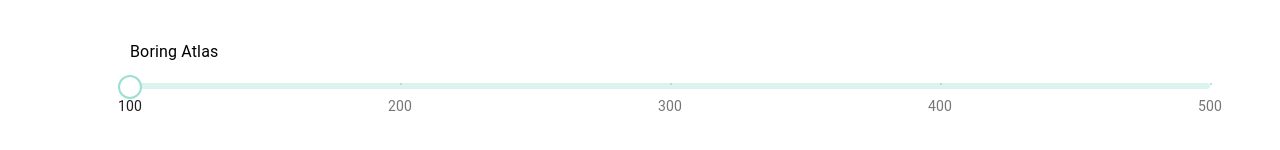
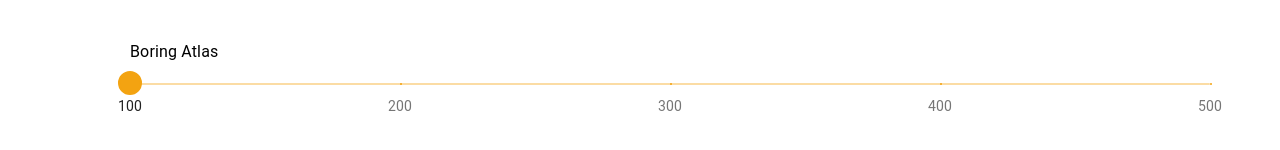
Before and after one commit to cosmicRover/boring-atlas, a React (Create React App) app: page / in a window 1280 px wide. Shown: the part 632-782 px from the top of the page. Built offline with nearby package versions, Linux system fonts and the light colour scheme.

Commit message:
Changed color & sizing of slider

```diff
--- a/src/slider/discrete_slider.js
+++ b/src/slider/discrete_slider.js
@@ -1,8 +1,8 @@
-import React from "react";
-import { withStyles, makeStyles } from "@material-ui/core/styles";
-import Typography from "@material-ui/core/Typography";
-import Slider from "@material-ui/core/Slider";
-import useWindowDimensions from "../services/useWindowDimensions";
+import React from 'react';
+import { withStyles, makeStyles } from '@material-ui/core/styles';
+import Typography from '@material-ui/core/Typography';
+import Slider from '@material-ui/core/Slider';
+import useWindowDimensions from '../services/useWindowDimensions';
 
 const useStyles = makeStyles({
   root: {
@@ -13,31 +13,31 @@ const useStyles = makeStyles({
 //? Probably needs changes
 const PrettoSlider = withStyles({
   root: {
-    color: "#9ddfd3", //Insert color hexcode here
+    color: 'rgba(243, 163, 17, 1);', //Insert color hexcode here
     height: 8,
   },
   thumb: {
     height: 24,
     width: 24,
-    backgroundColor: "#fff",
-    border: "2px solid currentColor",
-    marginTop: -8,
-    marginLeft: -12,
-    "&:focus, &:hover, &$active": {
-      boxShadow: "inherit",
+    backgroundColor: 'background: rgba(243, 163, 17, 1);',
+    border: '2px solid currentColor',
+    marginTop: -12, //Where the thumb resides on slider
+    marginLeft: -12, //Where the thumb resides on slider
+    '&:focus, &:hover, &$active': {
+      boxShadow: 'inherit',
     },
   },
   active: {},
   valueLabel: {
-    left: "calc(-50% + 4px)",
+    left: 'calc(-50% + 4px)',
   },
   track: {
-    height: 6, //Changes height of the selected area of slider
+    height: 2, //Changes height of the selected area of slider
     borderRadius: 4,
   },
   rail: {
-    height: 6, //Changes height of the non-selected area of slider
-    borderRadius: 4,
+    height: 2, //Changes height of the non-selected area of slider
+    borderRadius: 2,
   },
 })(Slider);
 
@@ -45,23 +45,23 @@ const PrettoSlider = withStyles({
 const marks = [
   {
     value: 100,
-    label: "100",
+    label: '100',
   },
   {
     value: 200,
-    label: "200",
+    label: '200',
   },
   {
     value: 300,
-    label: "300",
+    label: '300',
   },
   {
     value: 400,
-    label: "400",
+    label: '400',
   },
   {
     value: 500,
-    label: "500",
+    label: '500',
   },
 ];
 
@@ -76,7 +76,7 @@ function valuetext(value) {
 //   console.log(value);
 // };
 
-const DiscreteSlider = ({markers}) => {
+const DiscreteSlider = ({ markers }) => {
   const classes = useStyles();
 
   return (
@@ -99,6 +99,6 @@ const DiscreteSlider = ({markers}) => {
       />
     </div>
   );
-}
+};
 
 export default DiscreteSlider;
```
Also changed, not shown: 1 other file (tests, documents, lock files or other folders).
